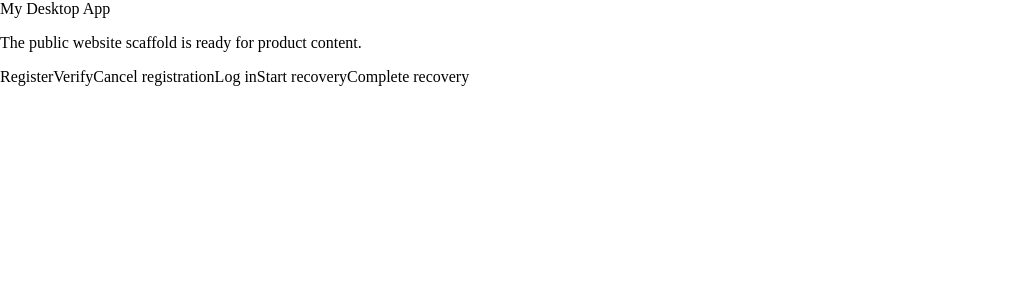
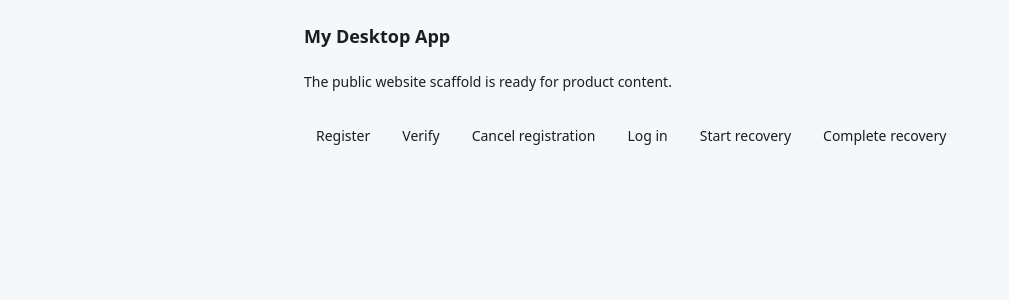
Before and after one commit to Staring531/my-desktop-app, a Next.js app in the folder apps/website/: page / in a window 1280 px wide. Shown: the top 300 px of the page, without its empty margins (0-1009 px from the left). Built offline with nearby package versions, Linux system fonts and the light colour scheme.

Commit message:
fix(website): restore generated website design token variables

```diff
--- a/apps/website/app/tokens.generated.css
+++ b/apps/website/app/tokens.generated.css
@@ -1,3 +1,71 @@
 /* Generated from apps/website/tokens/design-tokens.json. Do not edit by hand. */
 :root {
+  --primitive-color-canvas: #F6F7F8;
+  --primitive-color-surface: #FFFFFF;
+  --primitive-color-text-primary: #1A1D21;
+  --primitive-color-text-secondary: #3C4450;
+  --primitive-color-text-meta: #4E5663;
+  --primitive-color-text-on-action: #FFFFFF;
+  --primitive-color-text-danger: #8B2A22;
+  --primitive-color-border-hairline: #D3D7DE;
+  --primitive-color-border-field: #5E6772;
+  --primitive-color-action: #1E4E8C;
+  --primitive-color-focus: #1E4E8C;
+  --primitive-color-selection: #E7EEF6;
+  --primitive-font-family: ui-sans-serif, system-ui, -apple-system, BlinkMacSystemFont, Segoe UI, sans-serif;
+  --primitive-font-weight-regular: 400;
+  --primitive-font-weight-emphasis: 600;
+  --primitive-font-size-body: 14px;
+  --primitive-font-line-body: 20px;
+  --primitive-font-size-title: 18px;
+  --primitive-font-line-title: 24px;
+  --primitive-font-size-meta: 12px;
+  --primitive-font-line-meta: 16px;
+  --primitive-space-4: 4px;
+  --primitive-space-8: 8px;
+  --primitive-space-12: 12px;
+  --primitive-space-16: 16px;
+  --primitive-space-24: 24px;
+  --primitive-space-32: 32px;
+  --primitive-size-control: 40px;
+  --primitive-size-focus: 2px;
+  --primitive-size-rule: 1px;
+  --primitive-radius-control: 4px;
+  --primitive-radius-circle: 50%;
+  --primitive-layout-content-max: 720px;
+  --primitive-layout-page-inset: 24px;
+  --primitive-layout-page-inset-compact: 16px;
+  --semantic-color-canvas: var(--primitive-color-canvas);
+  --semantic-color-surface: var(--primitive-color-surface);
+  --semantic-color-text-primary: var(--primitive-color-text-primary);
+  --semantic-color-text-secondary: var(--primitive-color-text-secondary);
+  --semantic-color-text-meta: var(--primitive-color-text-meta);
+  --semantic-color-text-on-action: var(--primitive-color-text-on-action);
+  --semantic-color-text-danger: var(--primitive-color-text-danger);
+  --semantic-color-border-hairline: var(--primitive-color-border-hairline);
+  --semantic-color-border-field: var(--primitive-color-border-field);
+  --semantic-color-action: var(--primitive-color-action);
+  --semantic-color-focus: var(--primitive-color-focus);
+  --semantic-color-selection: var(--primitive-color-selection);
+  --semantic-font-family: var(--primitive-font-family);
+  --semantic-font-body-size: var(--primitive-font-size-body);
+  --semantic-font-body-line: var(--primitive-font-line-body);
+  --semantic-font-title-size: var(--primitive-font-size-title);
+  --semantic-font-title-line: var(--primitive-font-line-title);
+  --semantic-font-meta-size: var(--primitive-font-size-meta);
+  --semantic-font-meta-line: var(--primitive-font-line-meta);
+  --semantic-space-inline: var(--primitive-space-8);
+  --semantic-space-stack: var(--primitive-space-12);
+  --semantic-space-region: var(--primitive-space-24);
+  --semantic-space-page-inset: var(--primitive-layout-page-inset);
+  --semantic-space-page-inset-compact: var(--primitive-layout-page-inset-compact);
+  --semantic-layout-content-max: var(--primitive-layout-content-max);
+  --component-button-height: var(--primitive-size-control);
+  --component-button-radius: var(--primitive-radius-control);
+  --component-button-focus-width: var(--primitive-size-focus);
+  --component-button-disabled-opacity: 0.65;
+  --component-field-height: var(--primitive-size-control);
+  --component-field-radius: var(--primitive-radius-control);
+  --component-field-focus-width: var(--primitive-size-focus);
+  --component-mark-radius: var(--primitive-radius-circle);
 }
```
